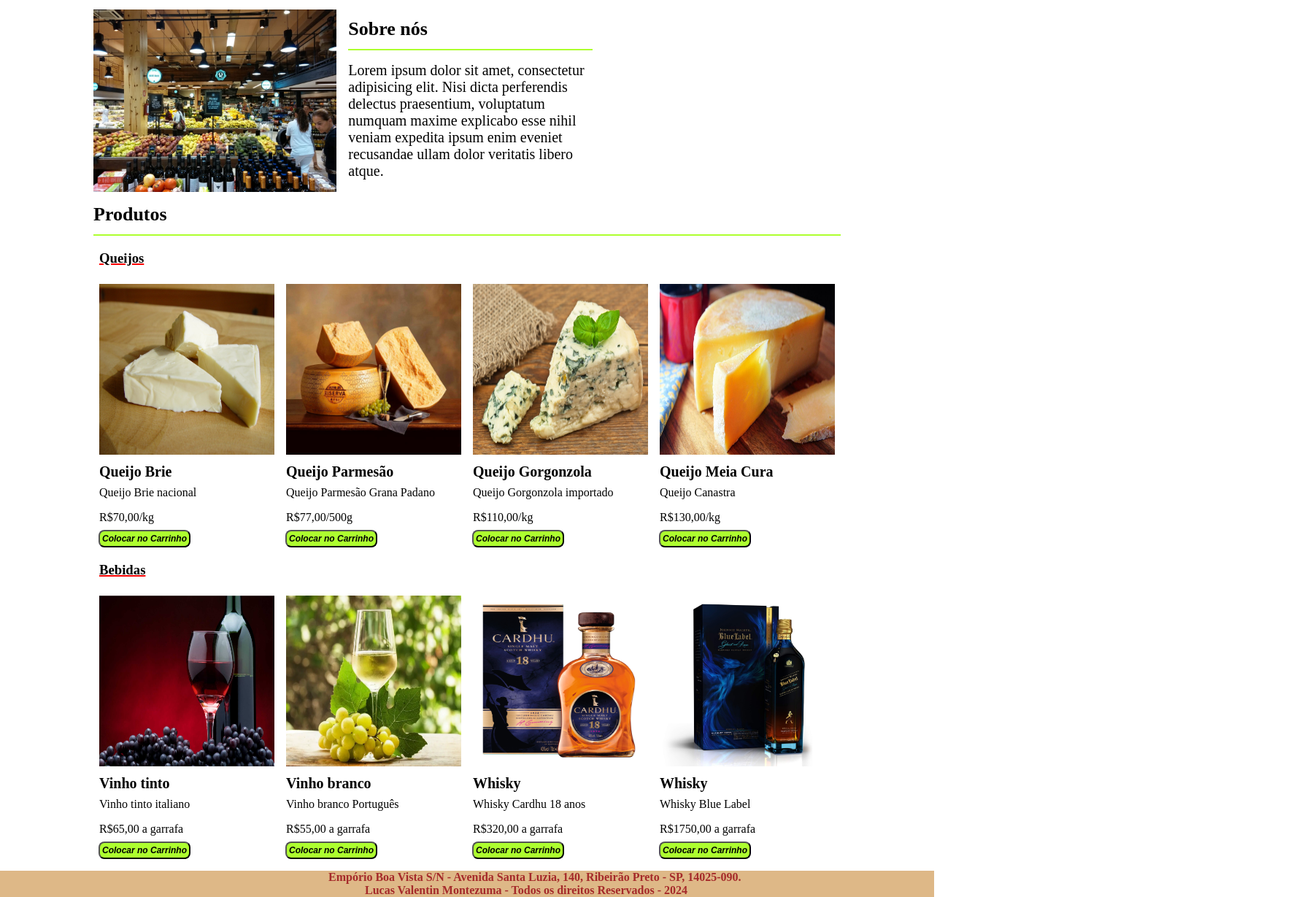
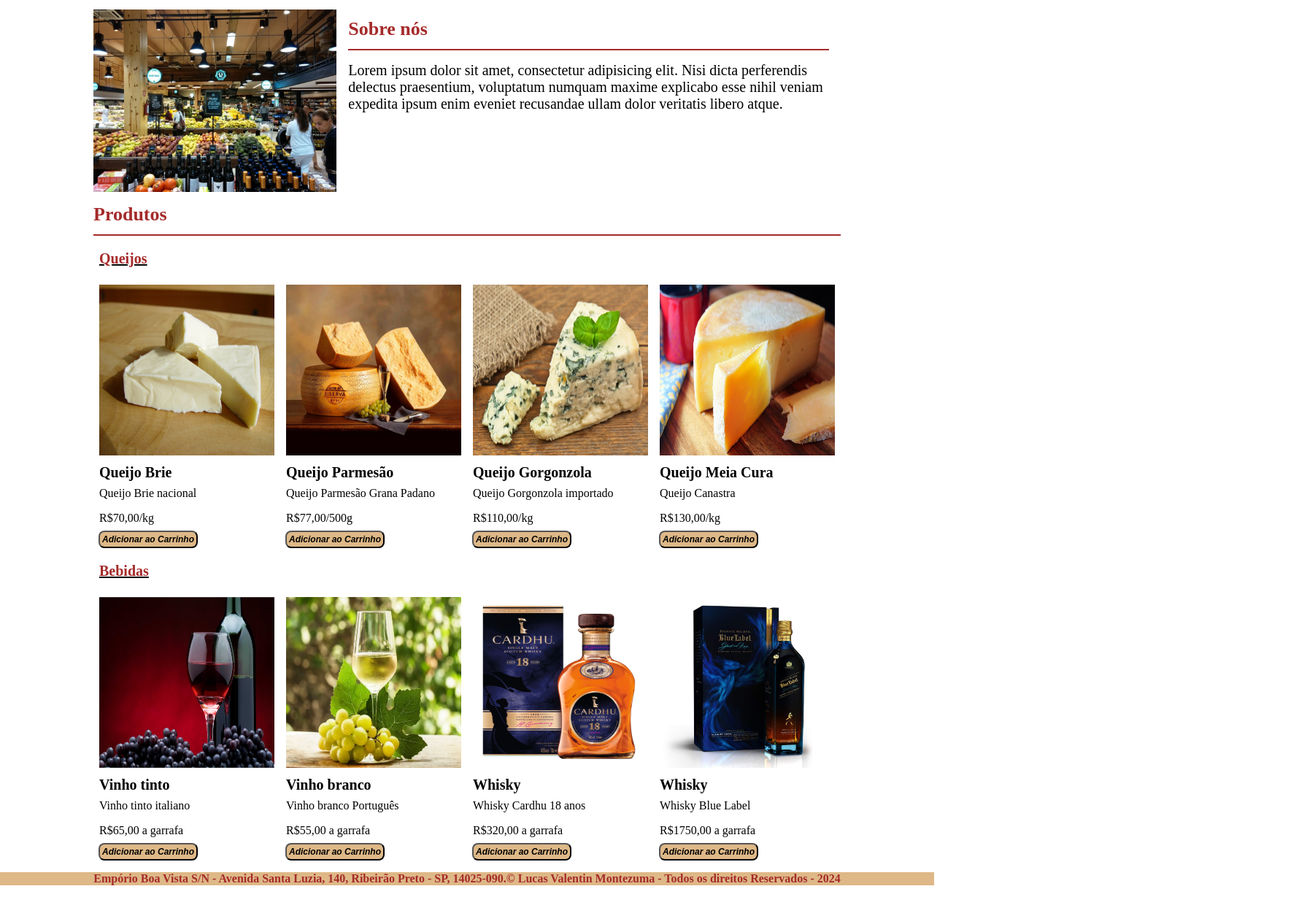
Before and after one commit to lucas-1503/exercicio-grid, a plain HTML site: page index.html in a window 1280 px wide. Shown: the part 47-1276 px from the top of the page at 73% size, 1780 px wide, since content can reach past the window. Drawn offline with Linux system fonts and the light colour scheme.

Commit message:
first commit

```diff
--- a/index.html
+++ b/index.html
@@ -13,10 +13,10 @@
             <nav>
                 <ul>
                     <li>
-                        Sobre nós
+                        <a href="#sobre-nos">Sobre nós</a>
                     </li>
                     <li>
-                        Produtos
+                        <a href="#produtos">Produtos</a>
                     </li>
                 </ul>
             </nav>
@@ -30,11 +30,11 @@
                         <img src="./Imagens/Quitanda.jpg">
                     </a>
                     <div class="sobre-nos">
-                        <h2>Sobre nós</h2>
+                        <h2 id="sobre-nos">Sobre nós</h2>
                     <p>Lorem ipsum dolor sit amet, consectetur adipisicing elit. Nisi dicta perferendis delectus praesentium, voluptatum numquam maxime explicabo esse nihil veniam expedita ipsum enim eveniet recusandae ullam dolor veritatis libero atque.</p>
                     </div>
                 </article>
-                <h2>Produtos</h2>
+                <h2 id="produtos">Produtos</h2>
                 <h3>Queijos</h3>
             <section class="produtos container">
                 <div class="informações">
@@ -50,7 +50,7 @@
                             R$70,00/kg
                         </li>
                     </ol>
-                    <button type="button">Colocar no Carrinho</button>
+                    <button type="button">Adicionar ao Carrinho</button>
                 </div>
                 <div class="informações">
                     <img src="./Imagens/Queijo parmesão.jpg">
@@ -65,7 +65,7 @@
                             R$77,00/500g
                         </li>
                     </ol>
-                    <button type="button">Colocar no Carrinho</button>
+                    <button type="button">Adicionar ao Carrinho</button>
                 </div>
                 <div class="informações">
                     <img src="./Imagens/Queijo gorgonzola.jpg">
@@ -80,7 +80,7 @@
                             R$110,00/kg
                         </li>
                     </ol>
-                    <button type="button">Colocar no Carrinho</button>
+                    <button type="button">Adicionar ao Carrinho</button>
                 </div>
                 <div class="informações">
                     <img src="./Imagens/Queijo canastra.jpg">
@@ -95,7 +95,7 @@
                             R$130,00/kg
                         </li>
                     </ol>
-                    <button type="button">Colocar no Carrinho</button>
+                    <button type="button">Adicionar ao Carrinho</button>
                 </div>
             </section>
             <h3>Bebidas</h3>
@@ -113,7 +113,7 @@
                             R$65,00 a garrafa
                         </li>
                     </ol>
-                    <button type="button">Colocar no Carrinho</button>
+                    <button type="button">Adicionar ao Carrinho</button>
                 </div>
                 <div class="informações">
                     <img src="./Imagens/Vinho branco.webp">
@@ -128,7 +128,7 @@
                             R$55,00 a garrafa
                         </li>
                     </ol>
-                    <button type="button">Colocar no Carrinho</button>
+                    <button type="button">Adicionar ao Carrinho</button>
                 </div>
                 <div class="informações">
                     <img src="./Imagens/Whiskey Chardu.jpg">
@@ -143,7 +143,7 @@
                             R$320,00 a garrafa
                         </li>
                     </ol>
-                    <button type="button">Colocar no Carrinho</button>
+                    <button type="button">Adicionar ao Carrinho</button>
                 </div>
                 <div class="informações">
                     <img src="./Imagens/Blue Label.jpg">
@@ -158,18 +158,23 @@
                             R$1750,00 a garrafa
                         </li>
                     </ol>
-                    <button type="button">Colocar no Carrinho</button>
+                    <button type="button">Adicionar ao Carrinho</button>
                 </div>
             </section>
             </section>
         </div>
     </main>
-    <footer>
-        <adress>
-            Empório Boa Vista S/N - Avenida Santa Luzia, 140, Ribeirão Preto - SP, 14025-090.
-        </adress>
-        <p>Lucas Valentin Montezuma - Todos os direitos Reservados - 2024</p>
-    </footer>
+    <div class="footer">
+        <footer>
+            <p>
+                Empório Boa Vista S/N - Avenida Santa Luzia, 140, Ribeirão Preto - SP, 14025-090.
+            </p>
+            <p>
+                &copy; Lucas Valentin Montezuma - Todos os direitos Reservados - 2024
+            </p>
+        </footer>
+    </div>
+
 
 </body>
 </html>
--- a/main.css
+++ b/main.css
@@ -10,6 +10,9 @@
     margin: 0 auto;
 }
 
+body {
+    overflow-x: hidden;
+}
 
 header{
     background-color:burlywood;
@@ -42,8 +45,13 @@ nav {
     font-weight: bold;
 }
 
+.container li a{
+    color: brown;
+    text-decoration: none;
+}
+
 article{
-    max-width: 700px;
+    max-width: 1024px;
     width: 100%;
     display: flex;
 }
@@ -56,7 +64,7 @@ article{
 
 section h2{
     padding: 12px 0;
-    border-bottom: 2px solid greenyellow;
+    border-bottom: 2px solid brown;
     font-size: 26px;
 }
 
@@ -65,9 +73,9 @@ section h2{
 
 }
 
-.sobre-nos h2{
+h2{
     font-size: 26px;
-
+    color: brown;
 }
 
 .sobre-nos p{
@@ -84,8 +92,10 @@ section h2{
 
 h3{
     margin-top: 20px;
-    text-decoration: underline red 2px;
+    text-decoration: underline black 2px;
     padding: 0 8px;
+    font-size: 20px;
+    color: brown;
 }
 
 .informações p{
@@ -95,7 +105,7 @@ h3{
 }
 
 button{
-    background-color: greenyellow;
+    background-color:burlywood;
     padding: 3px;
     font-size: 12px;
     font-weight: bold;
@@ -119,16 +129,34 @@ button{
 footer{
     background-color: burlywood;
     font-weight: bold;
-    display: block;
+    display: flex;
+    justify-content: center;
     margin-top: 16px;
     color: brown;
 }
 
-footer p{
-    margin-left: 500px;
-    width: 100%;
+@media screen and (max-width: 640px) {
+
+    article{
+        display: block;
+    }
+
+    .container{
+        max-width: 90%;
+    }
+
+    .produtos {
+        display: block;
+    }
 }
 
-footer adress{
-    margin-left: 450px;
+@media screen and (min-width: 641px) and (max-width: 1023px){
+
+    .produtos {
+        grid-template-columns: repeat(2, 45%);
+    }
+
+    .container{
+        max-width: 90%;
+    }
 }
```
